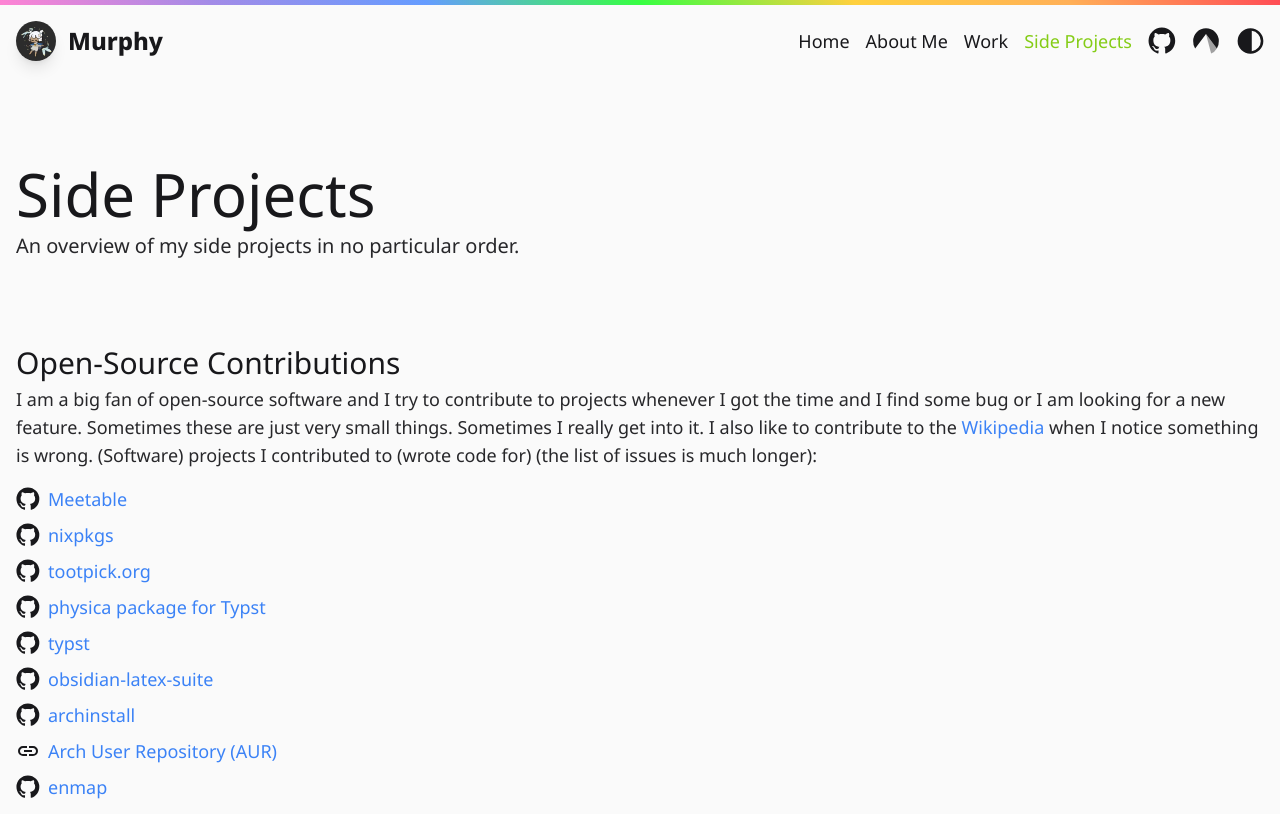
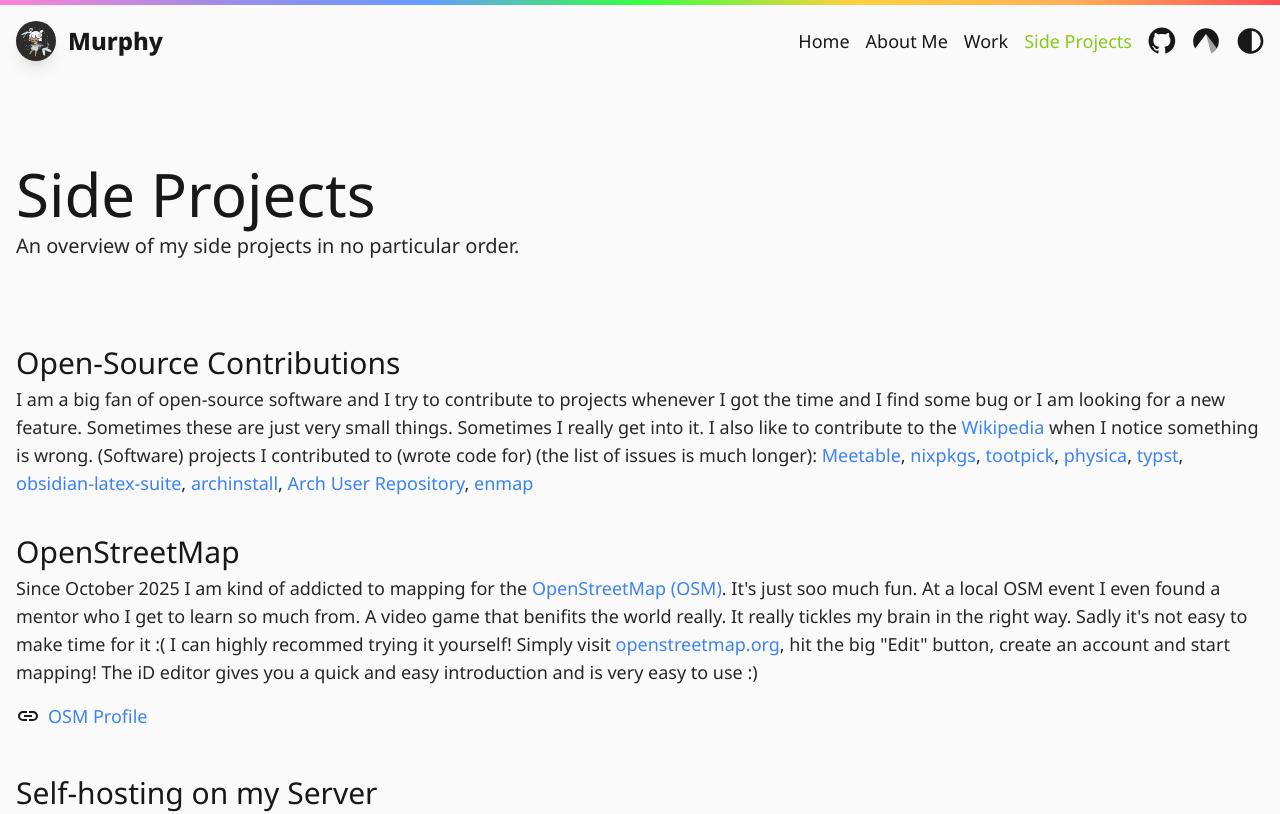
Before and after one commit to StrangeGirlMurph/murphy.science, a SvelteKit app: page /projects in a window 1280 px wide. Shown: the top 814 px of the page. Built offline with nearby package versions, Linux system fonts and the light colour scheme.

Commit message:
better inline list

```diff
--- a/src/routes/projects/+page.svelte
+++ b/src/routes/projects/+page.svelte
@@ -1,6 +1,45 @@
 <script>
 	import Link from '../../components/Link.svelte';
 	import Links from '../../components/Links.svelte';
+
+	let contributions = [
+		{
+			name: `Meetable`,
+			href: `https://github.com/aaronpk/Meetable`
+		},
+		{
+			name: `nixpkgs`,
+			href: `https://github.com/NixOS/nixpkgs/`
+		},
+		{
+			name: `tootpick`,
+			href: `https://github.com/Juerd/tootpick`
+		},
+		{
+			name: `physica`,
+			href: `https://github.com/Leedehai/typst-physics`
+		},
+		{
+			name: `typst`,
+			href: `https://github.com/typst/typst`
+		},
+		{
+			name: `obsidian-latex-suite`,
+			href: `https://github.com/artisticat1/obsidian-latex-suite`
+		},
+		{
+			name: `archinstall`,
+			href: `https://github.com/archlinux/archinstall`
+		},
+		{
+			name: `Arch User Repository`,
+			href: `https://wiki.archlinux.org/title/Arch_User_Repository`
+		},
+		{
+			name: `enmap`,
+			href: `https://github.com/eslachance/enmap`
+		}
+	];
 </script>
 
 <svelte:head>
@@ -22,57 +61,10 @@
 			href="https://wikipedia.org">Wikipedia</Link
 		>
 		when I notice something is wrong. (Software) projects I contributed to (wrote code for) (the list
-		of issues is much longer):
+		of issues is much longer): {#each contributions as e, i}
+			<Link href={e.href}>{e.name}</Link>{i < contributions.length - 1 ? ', ' : ''}
+		{/each}
 	</p>
-	<Links
-		links={[
-			{
-				name: `Meetable`,
-				type: `github`,
-				href: `https://github.com/aaronpk/Meetable`
-			},
-			{
-				name: `nixpkgs`,
-				type: `github`,
-				href: `https://github.com/NixOS/nixpkgs/`
-			},
-			{
-				name: `tootpick.org`,
-				type: `github`,
-				href: `https://github.com/Juerd/tootpick`
-			},
-			{
-				name: `physica package for Typst`,
-				type: `github`,
-				href: `https://github.com/Leedehai/typst-physics`
-			},
-			{
-				name: `typst`,
-				type: `github`,
-				href: `https://github.com/typst/typst`
-			},
-			{
-				name: `obsidian-latex-suite`,
-				type: `github`,
-				href: `https://github.com/artisticat1/obsidian-latex-suite`
-			},
-			{
-				name: `archinstall`,
-				type: `github`,
-				href: `https://github.com/archlinux/archinstall`
-			},
-			{
-				name: `Arch User Repository (AUR)`,
-				type: `link`,
-				href: `https://wiki.archlinux.org/title/Arch_User_Repository`
-			},
-			{
-				name: `enmap`,
-				type: `github`,
-				href: `https://github.com/eslachance/enmap`
-			}
-		]}
-	/>
 </section>
 
 <section>
```
